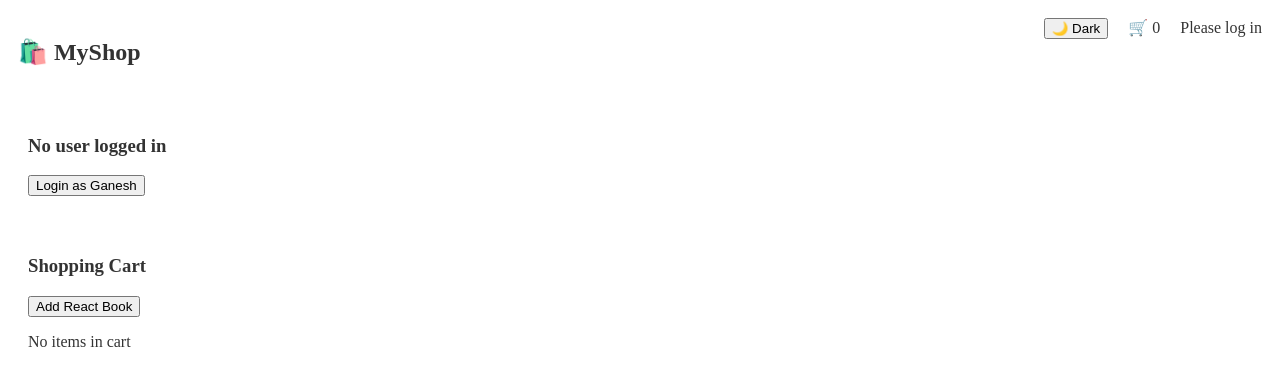
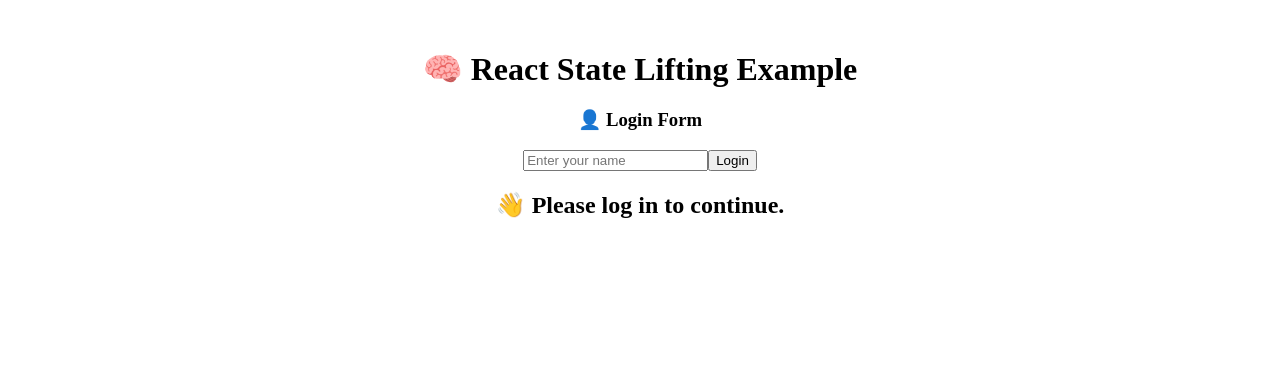
Before and after one commit to ganesh9215/reactjs_tutorial, a React (Create React App) app: page / in a window 1280 px wide. Shown: the top 386 px of the page. Built offline with nearby package versions, Linux system fonts and the light colour scheme.

Commit message:
state_lifting changes

```diff
--- a/src/App.js
+++ b/src/App.js
@@ -1,19 +1,21 @@
-import React, { useContext } from "react";
-import Navbar from "./components/Navbar";
-import Profile from "./components/Profile";
-import Cart from "./components/Cart";
-import { ThemeContext } from "./context/ThemeContext";
+import React, { useState } from "react";
+import LoginForm from "./components/LoginForm";
+import Welcome from "./components/Welcome";
 
-function App() {
-  const { theme } = useContext(ThemeContext);
+const App = () => {
+  const [username, setUsername] = useState(""); // Lifted state
+
+  const handleLogin = (name) => {
+    setUsername(name); // Update parent state from child
+  };
+
   return (
-    <div style={{ background: theme === "light" ? "none" : "#ddd",
-      color: theme === "light" ? "#333" : "#000"}}>
-      <Navbar />
-      <Profile />
-      <Cart />
+    <div style={{ textAlign: "center", marginTop: "50px" }}>
+      <h1>🧠 React State Lifting Example</h1>
+      <LoginForm onLogin={handleLogin} />
+      <Welcome username={username} />
     </div>
   );
-}
+};
 
 export default App;
--- /dev/null
+++ b/src/components/LoginForm.js
@@ -0,0 +1,26 @@
+import React, { useState } from "react";
+
+const LoginForm = ({ onLogin }) => {
+  const [name, setName] = useState("");
+
+  const handleSubmit = (e) => {
+    e.preventDefault();
+    onLogin(name); // Send data to parent
+    setName("");
+  };
+
+  return (
+    <form onSubmit={handleSubmit} style={{ marginBottom: "20px" }}>
+      <h3>👤 Login Form</h3>
+      <input
+        type="text"
+        placeholder="Enter your name"
+        value={name}
+        onChange={(e) => setName(e.target.value)}
+      />
+      <button type="submit">Login</button>
+    </form>
+  );
+};
+
+export default LoginForm;
--- /dev/null
+++ b/src/components/Welcome.js
@@ -0,0 +1,15 @@
+import React from "react";
+
+const Welcome = ({ username }) => {
+  return (
+    <div>
+      {username ? (
+        <h2>🎉 Welcome, {username}!</h2>
+      ) : (
+        <h2>👋 Please log in to continue.</h2>
+      )}
+    </div>
+  );
+};
+
+export default Welcome;
```
Also changed, not shown: src/index.js (+3 -9 lines).
